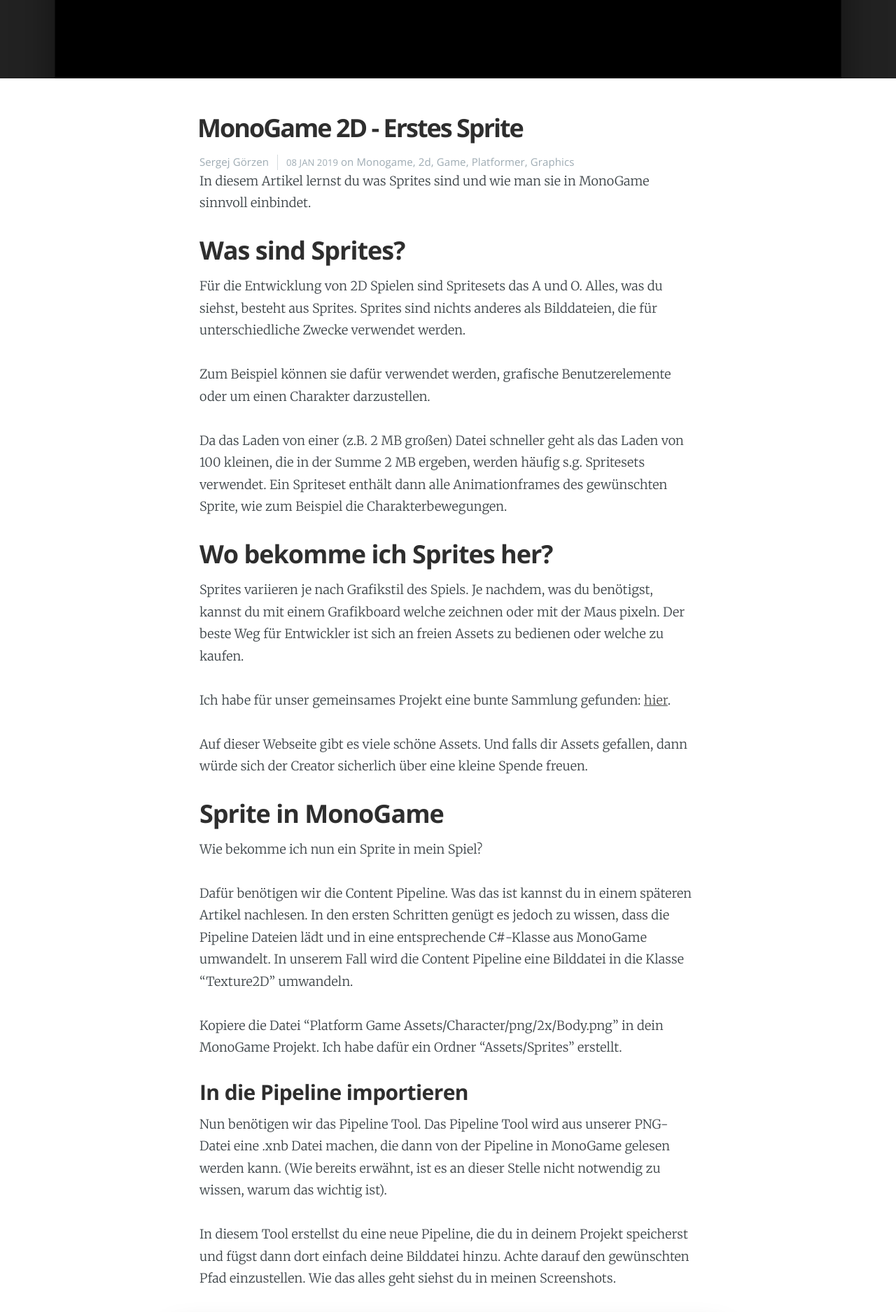
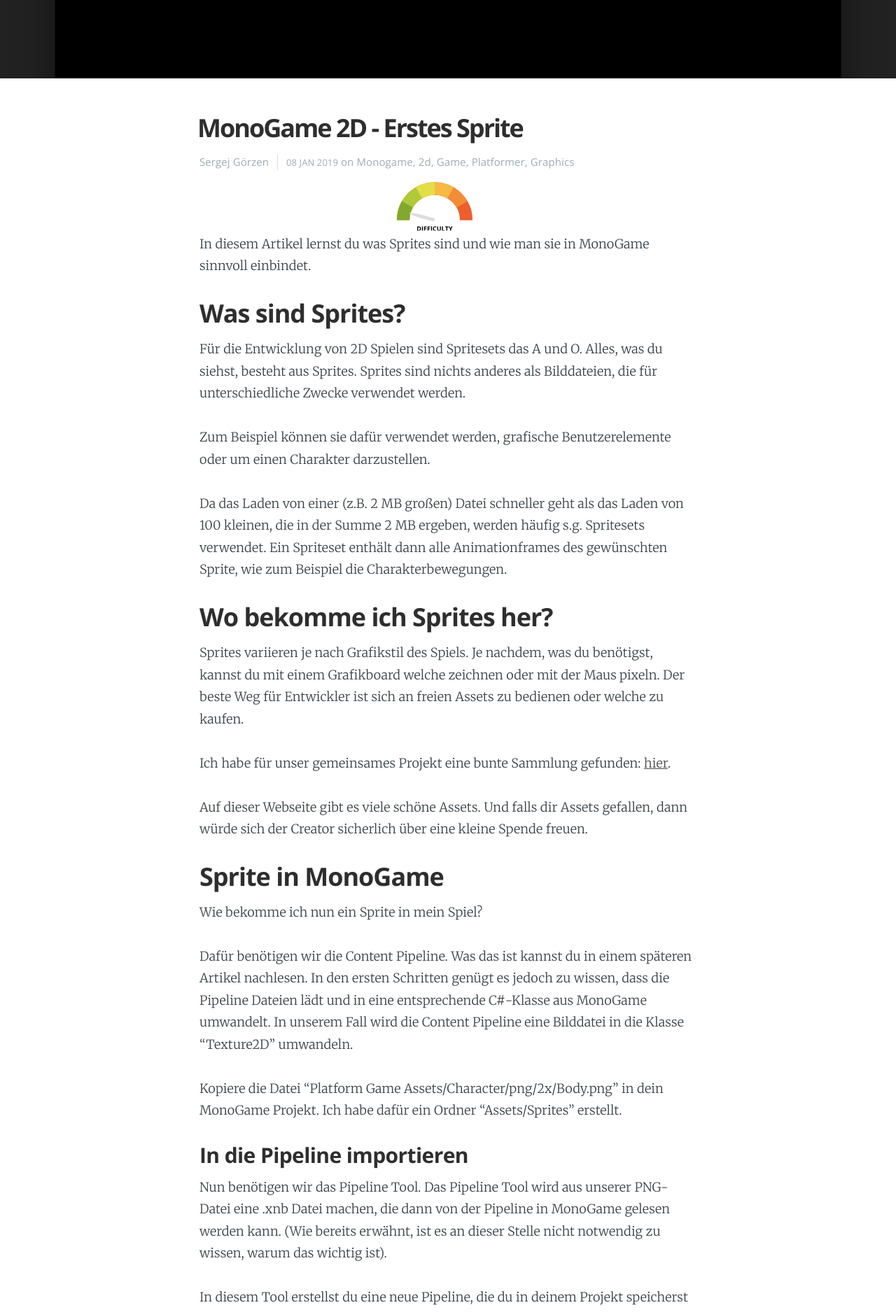
Before and after one commit to pwilken/digitalridingwebpage, a Jekyll site: the page built from _posts/2019-01-08-Erstes-Sprite.markdown, in a window 1280 px wide. Shown: the part 473-2348 px from the top of the page at 70% size. Built offline with Jekyll 4.4.1, drawn with Linux system fonts in a browser that asks for light colours; nearby versions of some CDN libraries.

Commit message:
- styled a bit

```diff
--- a/_layouts/post.html
+++ b/_layouts/post.html
@@ -45,6 +45,12 @@
                        <a href='/tag/{{ tag }}'>{{ tag | capitalize }}</a>,
                     {% endif %}
                 {% endfor %}
+                {% endif %}
+
+                {% if page.level %}
+                <div class="post-optional-information">
+                    {% include degree-element.html level=page.level animated=true type="post-details" %}
+                </div>
                 {% endif %}
             </section>
         </header>
@@ -137,3 +143,9 @@
 </aside>
 
 <!-- /post -->
+
+<style type="text/css">
+    .post-optional-information {
+        margin: 6em;
+    }
+</style>
--- a/_posts/2019-01-08-Erstes-Sprite.markdown
+++ b/_posts/2019-01-08-Erstes-Sprite.markdown
@@ -10,6 +10,7 @@
 subclass: 'post tag-fiction'
 navigation: true
 comments: true
+level: 1
 ---
 
 In diesem Artikel lernst du was Sprites sind und wie man sie in MonoGame sinnvoll einbindet.
--- a/assets/css/degree-element.css
+++ b/assets/css/degree-element.css
@@ -104,7 +104,15 @@
     transform:rotate(75deg);
 }
 
-
+.degree-element-wrapper.post-details {
+    -o-transform: scale(.2);
+    -moz-transform: scale(.2);
+    -webkit-transform: scale(.2);
+    transform: scale(.3);
+    position: absolute;
+    top: 5px;
+    left: calc(50% - 219px);
+}
 .degree-element-wrapper.post-list {
     -o-transform:scale(.2);
     -moz-transform:scale(.2);
@@ -122,4 +130,9 @@
     .degree-element-wrapper.post-list {
         display:none;
     }
+
+    .degree-element-wrapper.post-details{
+        top: -24px;
+        left: calc(50% - 211px);
+    }
 }
```
